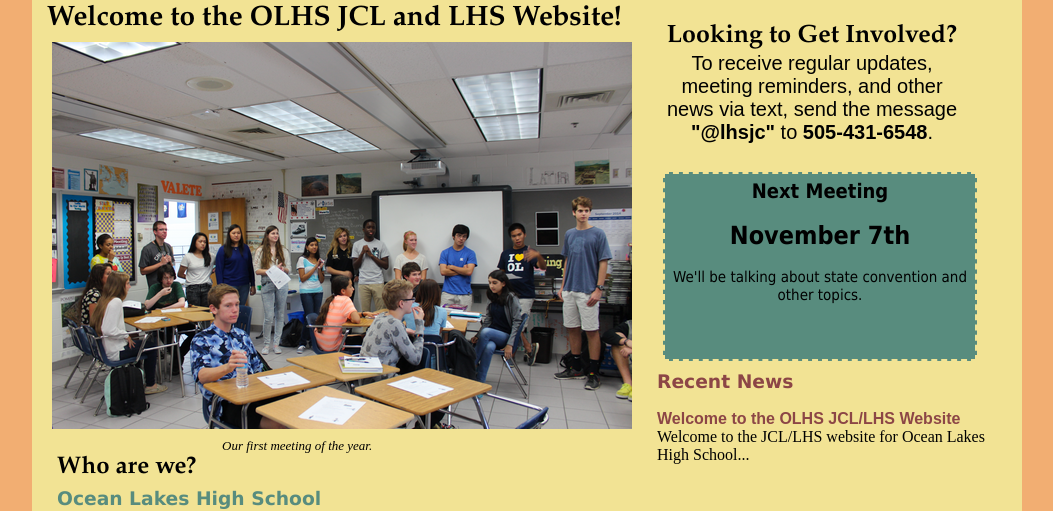
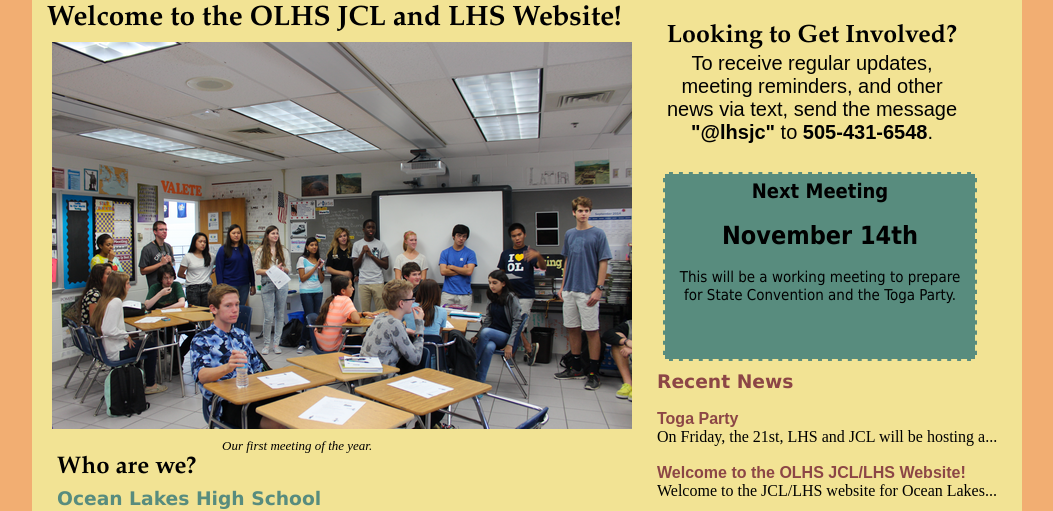
Before and after one commit to oceanlakesjclandlhs/oceanlakesjclandlhs.github.io, a plain HTML site: page index.html in a window 1280 px wide. Shown: the part 262-773 px from the top of the page, without its empty margins (113-1166 px from the left). Drawn offline with Linux system fonts and the light colour scheme.

Commit message:
Updated meeting desc. and dates and news
See title.

```diff
--- a/index.html
+++ b/index.html
@@ -38,16 +38,16 @@
     <div id="nextmeeting">
     <h3 id="nextmeetingh2">Next Meeting</h3>
     <p><br/></p>
-    <h2 id="nextmeetingdate">November 7th</h2>
-    <p id="nextmeetingdescription"><br/>We'll be talking about state convention and other topics.</p>
+    <h2 id="nextmeetingdate">November 14th</h2>
+    <p id="nextmeetingdescription"><br/>This will be a working meeting to prepare for State Convention and the Toga Party.</p>
 </div>
     <div id="news">
         <p>&nbsp;</p>
         <h3>Recent News</h3>
-        <p><strong><br/><a href="news/news.html#welcomearticle">Welcome to the OLHS JCL/LHS Website</a></strong></p>
-        <p>Welcome to the JCL/LHS website for Ocean Lakes High School...</p>
-        <p><strong><br/></strong></p>
-        <p></p>
+        <p><strong><br/><a href="news/news.html#togaparty">Toga Party</a></strong></p>
+        <p>On Friday, the 21st, LHS and JCL will be hosting a...</p>
+        <p><strong><br/><a href="news/news.html#weclomearticle">Welcome to the OLHS JCL/LHS Website!</a></strong></p>
+        <p>Welcome to the JCL/LHS website for Ocean Lakes...</p>
         <p><strong><br/></strong></p>
         <p></p>
         <p><br/><em>See more at the <a href="news/news.html">News</a> page!</em></p>
```
Also changed, not shown: news/news.html (+13 -0 lines).
